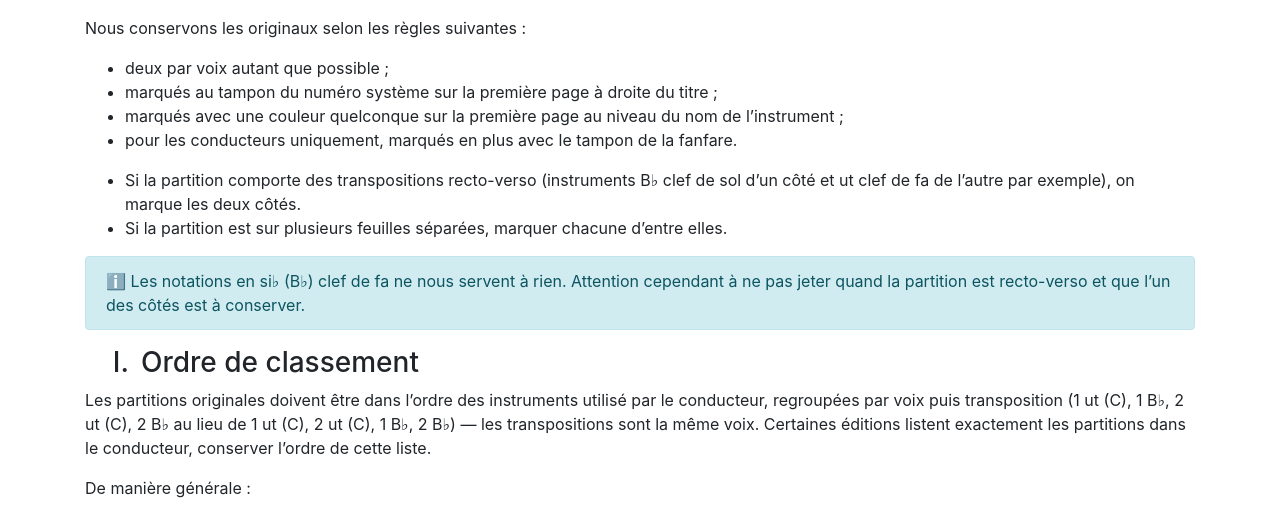
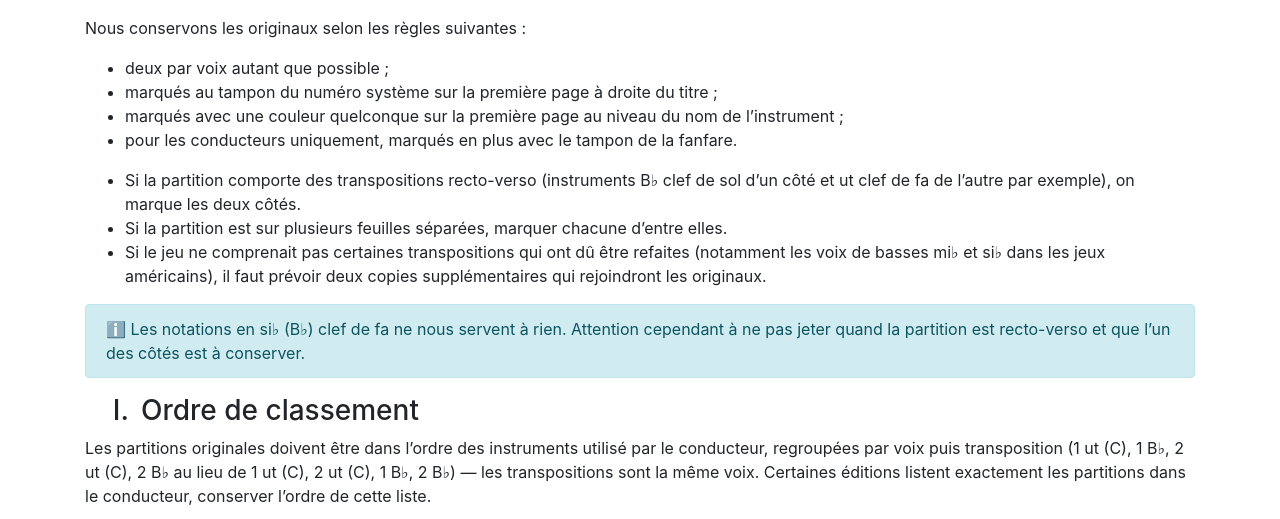
Before and after one commit to Ymox/instrum-partitions, a Symfony app: template templates/instructions.html.twig in a window 1280 px wide. Shown: the part 1189-1708 px from the top of the page. Run offline with Twig, Linux system fonts and the light colour scheme; the template is opened without the code that fills it, so the values that code supplies are empty; some libraries are stand-ins or nearby versions.

Commit message:
Transpositions maisons

```diff
--- a/templates/instructions.html.twig
+++ b/templates/instructions.html.twig
@@ -79,6 +79,7 @@
 <ul>
 	<li>Si la partition comporte des transpositions recto-verso (instruments B♭ clef de sol d’un côté et ut clef de fa de l’autre par exemple), on marque les deux côtés.</li>
 	<li>Si la partition est sur plusieurs feuilles séparées, marquer chacune d’entre elles.</li>
+	<li>Si le jeu ne comprenait pas certaines transpositions qui ont dû être refaites (notamment les voix de basses mi♭ et si♭ dans les jeux américains), il faut prévoir deux copies supplémentaires qui rejoindront les originaux.</li>
 </ul>
 <p class="alert alert-info">ℹ️ Les notations en si♭ (B♭) clef de fa ne nous servent à rien. Attention cependant à ne pas jeter quand la partition est recto-verso et que l’un des côtés est à conserver.</p>
 <h3>Ordre de classement</h3>
```
Lines whose indentation alone changed are shown as unchanged.
